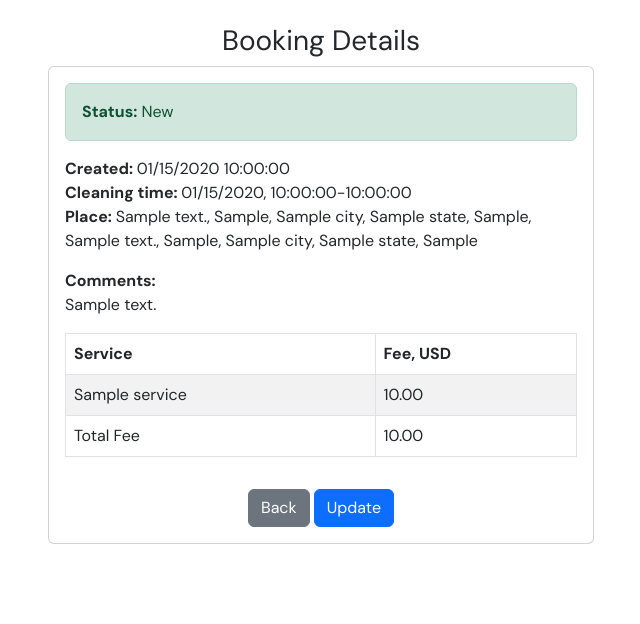
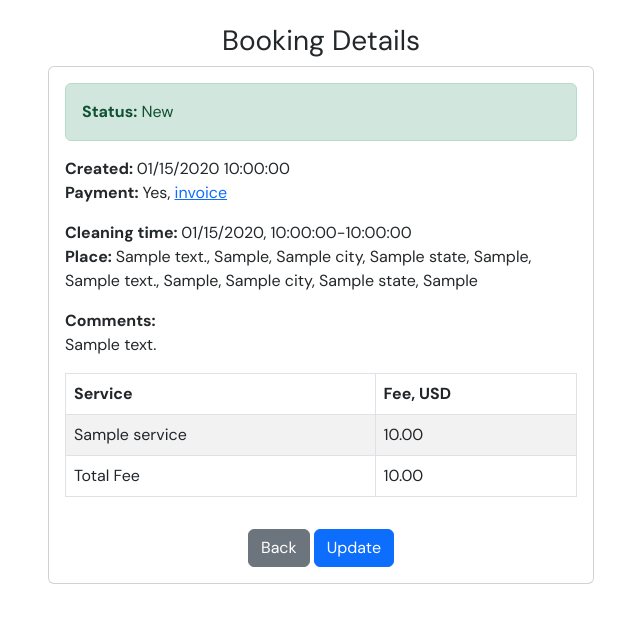
Before and after one commit to GBC-Services/cleanable, a Django app: page /booking/view/00000000-0000-0000-0000-000000000001 in a window 1280 px wide. Shown: the part 60-684 px from the top of the page, without its empty margins (319-959 px from the left). Run offline with Django 4.2, Linux system fonts and the light colour scheme; a user stored in the database is signed in; tables that the repository leaves empty hold one stand-in row (values such as "Sample post"); some libraries are stand-ins or nearby versions.

Commit message:
Updates for general admin view of bookings"

```diff
--- a/bookings/models.py
+++ b/bookings/models.py
@@ -238,6 +238,9 @@ class Booking(BaseModel):
     def get_encoded_stripe_email(self):
         return urllib.parse.quote(self.stripe_email)
 
+    def get_payment_status(self):
+        return "Yes" if self.is_paid else "No"
+
 
 class BookingStatusChange(BaseModel):
     booking = models.ForeignKey(Booking, on_delete=models.CASCADE)
--- a/bookings/views.py
+++ b/bookings/views.py
@@ -34,6 +34,9 @@ stripe.api_key = settings.STRIPE_SECRET_KEY
 class BookingsView(LoginRequiredMixin, GeneralAdminOrClientAccessMixin, BookingsMixin, generic.ListView):
     template_name = "bookings/bookings.html"
     model = Booking
+
+    def get_queryset(self):
+        return super().get_queryset().filter(place__isnull=False)
 
 
 class BookingView(LoginRequiredMixin, GeneralAdminOrClientAccessMixin, BookingsMixin, generic.DetailView):
@@ -218,7 +221,7 @@ class SuccessfulPaymentView(ClientOrNotAuthAccessMixin, BookingsMixin, generic.D
         return super().get(*args, **kwargs)
 
 
-class StripeReceiptView(LoginRequiredMixin, ClientAccessMixin, BookingsMixin, generic.DetailView):
+class StripeReceiptView(LoginRequiredMixin, GeneralAdminOrClientAccessMixin, BookingsMixin, generic.DetailView):
     model = Booking
     slug_field = "uuid"
     slug_url_kwarg = "uuid"
--- a/clients/forms.py
+++ b/clients/forms.py
@@ -68,7 +68,6 @@ class PlaceForm(forms.ModelForm):
         return city
 
     def clean_zip_code(self):
-        city = self.cleaned_data.get("city")
         zip_code = self.cleaned_data.get("zip_code")
         zip_code, _ = ZipCode.objects.get_or_create(value=zip_code.upper())
         return zip_code
--- a/templates/bookings/partials/booking_details.html
+++ b/templates/bookings/partials/booking_details.html
@@ -52,9 +52,26 @@
         <div>
             <ul class="list-unstyled">
                 <li><b>Created: </b>{{ object.created|date:"m/d/Y H:i:s" }}</li>
-                <li><b>Cleaning time: </b> {{ object.get_scheduled_dt_range }}</li>
+                <li><b>Payment: </b>
+                    {% if object.is_paid %}
+                        Yes, <a href="{% url 'stripe_receipt' object.uuid %}">
+                            invoice
+                        </a>
+                    {% else %}
+                        {{ object.get_payment_status }}
+                    {% endif %}
+                </li>
+
+                <li class="mt-3"><b>Cleaning time: </b> {{ object.get_scheduled_dt_range }}</li>
                 <li><b>Place: </b>{{ object.place }}, {{ object.place.get_full_address }}</li>
-                <li class="mt-3"><b>Comments: </b>{{ object.comments|linebreaks }}</li>
+
+                <li class="mt-3"><b>Comments: </b>
+                    {% if object.comments %}
+                        {{ object.comments|linebreaks }}
+                    {% else %}
+                        no comments
+                    {% endif %}
+                </li>
             </ul>
 
             <div class="mt-3 table-responsive">
--- a/templates/bookings/partials/client_bookings_table.html
+++ b/templates/bookings/partials/client_bookings_table.html
@@ -21,7 +21,7 @@
                 <td>{{ booking.get_service_names_as_string }}</td>
                 <td>{{ booking.total_fee_final }}</td>
                 <td>{{ booking.get_status_display }}</td>
-                <th>{% if not booking.is_paid %}
+                <td>{% if not booking.is_paid %}
                         <a href="{% url 'checkout' booking.uuid %}" class="btn btn-primary">Pay</a>
                     {% else %}
                         Paid
@@ -29,7 +29,7 @@
                             <i class="fa fa-file" aria-hidden="true"></i>
                         </a>
                     {% endif %}
-                </th>
+                </td>
                 <td>
                     {% if booking.status == booking.STATUS_NEW %}
                         <a href="{% url 'booking_update' booking.uuid %}">Update</a>
```
Also changed, not shown: templates/bookings/partials/general_admin_bookings_table.html (+8 -0 lines).
